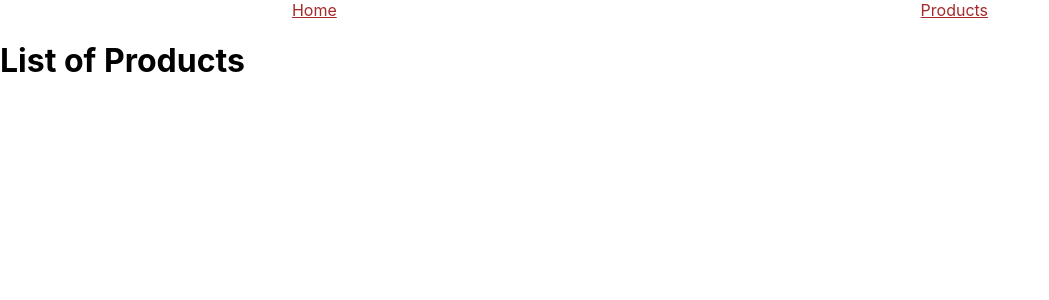
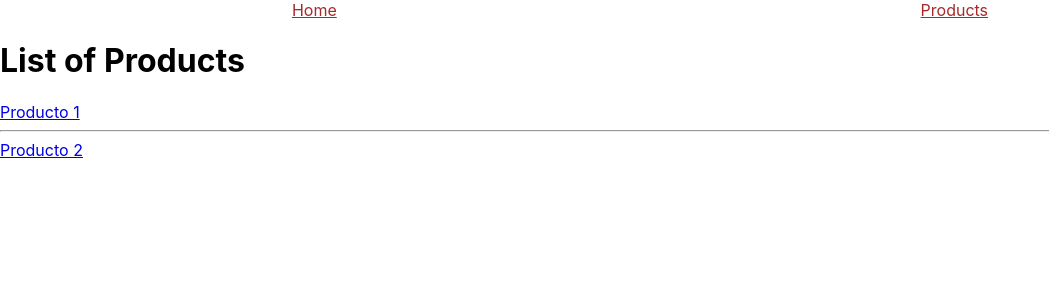
Before and after one commit to DiegoNG90/Rclase007, a React (Create React App) app: page /products in a window 1280 px wide. Shown: the top 300 px of the page, without its empty margins (0-1049 px from the left). Built offline with nearby package versions, Linux system fonts and the light colour scheme.

Commit message:
Le pasamos props a Products para probar qué datos le llegan. le llega el objeto history, que viene del router/route, cuya una de sus propiedades es el match de la url (:id)

```diff
--- a/src/pages/Product/Product.js
+++ b/src/pages/Product/Product.js
@@ -1,4 +1,6 @@
-const Product = () => {
+const Product = ({match}) => {
+    const {params} = match
+    console.log(params.id)
     return (
         <h2>One target Product</h2>
      );
--- a/src/pages/Products/Products.js
+++ b/src/pages/Products/Products.js
@@ -1,6 +1,13 @@
+import {Link} from 'react-router-dom';
+
 const Products = () => {
     return (
-        <h1>List of Products</h1>
+        <>
+            <h1>List of Products</h1>
+            <Link to="/products/1">Producto 1</Link>
+            < hr/>
+            <Link to="/products/2">Producto 2</Link>
+        </>
     );
 }
 
--- a/src/routes/index.js
+++ b/src/routes/index.js
@@ -27,7 +27,7 @@ const Routes = () => {
           <Route path="/products" exact>
             <Products search="custom state" />
           </Route>
-          <Route path="/products/:id" render={Product} />
+          <Route path="/products/:id" component={Product} />
           <Route path="/error" component={() => <h1>Error: Page not found</h1>}/>
           <Redirect to="/error" />
         </Switch>
```
